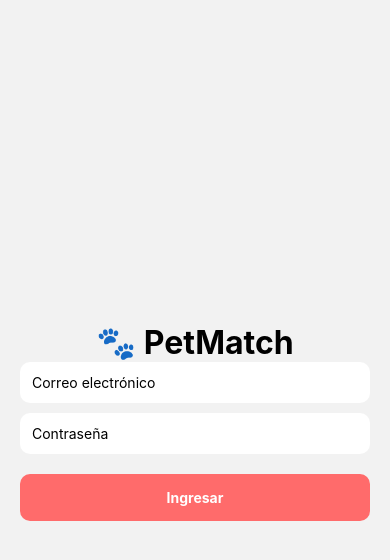
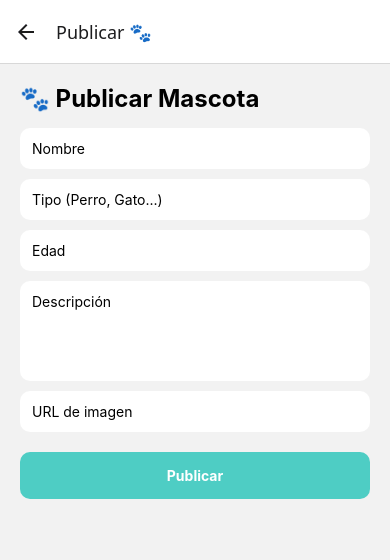
Before and after one commit to OmarGuillen-Prog/PetMatch, a React Native app: screen /Publish in a window 390 px wide. Before the commit this address had no page. Shown: the top 560 px of the page. Built offline with nearby package versions, Linux system fonts and the light colour scheme.

Commit message:
Botón para navegar a PublishScreen desde Home

```diff
--- a/src/navigation/AppNavigator.tsx
+++ b/src/navigation/AppNavigator.tsx
@@ -5,6 +5,7 @@ import LoginScreen from '../screens/LoginScreen';
 import RegisterScreen from '../screens/RegisterScreen';
 import HomeScreen from '../screens/HomeScreen';
 import DetailScreen from '../screens/DetailScreen';
+import PublishScreen from '../screens/PublishScreen';
 
 const Stack = createNativeStackNavigator();
 
@@ -37,6 +38,12 @@ export default function AppNavigator() {
           options={{ title: 'Detalle 🐶' }}
         />
 
+        <Stack.Screen
+          name="Publish"
+          component={PublishScreen}
+          options={{ title: 'Publicar 🐾' }}
+        />
+
       </Stack.Navigator>
     </NavigationContainer>
   );
--- a/src/screens/DetailScreen.tsx
+++ b/src/screens/DetailScreen.tsx
@@ -1,22 +1,27 @@
-import { View, Text, Image } from 'react-native';
+import { View, Text, Image, TouchableOpacity } from 'react-native';
+import { detailStyles as styles } from '../styles/detailStyles';
 
 export default function DetailScreen({ route }: any) {
   const { mascota } = route.params;
 
   return (
-    <View style={{ flex: 1, padding: 20 }}>
+    <View style={styles.container}>
+
       <Image
         source={{ uri: mascota.imagen }}
-        style={{ width: '100%', height: 250, borderRadius: 10 }}
+        style={styles.image}
       />
 
-      <Text style={{ fontSize: 24, fontWeight: 'bold', marginTop: 10 }}>
-        {mascota.nombre}
+      <Text style={styles.name}>{mascota.nombre}</Text>
+
+      <Text style={styles.status}>
+        Estado: {mascota.estado}
       </Text>
 
-      <Text style={{ color: '#666', marginTop: 5 }}>
-        Estado: {mascota.estado}
-      </Text>
+      <TouchableOpacity style={styles.button}>
+        <Text style={styles.buttonText}>Solicitar adopción</Text>
+      </TouchableOpacity>
+
     </View>
   );
 }
--- a/src/screens/HomeScreen.tsx
+++ b/src/screens/HomeScreen.tsx
@@ -1,6 +1,7 @@
 import { View, Text, FlatList } from 'react-native';
 import PetCard from '../components/PetCard';
 import { homeStyles as styles } from '../styles/homeStyles';
+import { TouchableOpacity } from 'react-native';
 
 const pets = [
   {
@@ -22,6 +23,10 @@ export default function HomeScreen({ navigation }: any) {
     <View style={styles.container}>
       <Text style={styles.title}>🐾 Mascotas disponibles</Text>
 
+    <TouchableOpacity onPress={() => navigation.navigate('Publish')}>
+      <Text>+ Publicar mascota</Text>
+    </TouchableOpacity>
+
       <FlatList
         data={pets}
         keyExtractor={(item) => item.id}
@@ -32,8 +37,10 @@ export default function HomeScreen({ navigation }: any) {
             imagen={item.imagen}
             onPress={() =>
               navigation.navigate('Detail', { mascota: item })
+
             }
           />
+
         )}
       />
     </View>
--- /dev/null
+++ b/src/screens/PublishScreen.tsx
@@ -0,0 +1,81 @@
+import { View, Text, TextInput, TouchableOpacity, Alert } from 'react-native';
+import { useState } from 'react';
+import { publishStyles as styles } from '../styles/publishStyles';
+
+export default function PublishScreen({ navigation }: any) {
+
+  const [nombre, setNombre] = useState('');
+  const [tipo, setTipo] = useState('');
+  const [edad, setEdad] = useState('');
+  const [descripcion, setDescripcion] = useState('');
+  const [imagen, setImagen] = useState('');
+
+  const handlePublish = () => {
+    if (!nombre || !tipo || !edad) {
+      Alert.alert('Error', 'Completa los campos obligatorios');
+      return;
+    }
+
+    const nuevaMascota = {
+      nombre,
+      tipo,
+      edad,
+      descripcion,
+      imagen,
+    };
+
+    console.log('Mascota publicada:', nuevaMascota);
+
+    Alert.alert('Éxito', 'Mascota publicada correctamente');
+
+    navigation.navigate('Home');
+  };
+
+  return (
+    <View style={styles.container}>
+
+      <Text style={styles.title}>🐾 Publicar Mascota</Text>
+
+      <TextInput
+        placeholder="Nombre"
+        style={styles.input}
+        value={nombre}
+        onChangeText={setNombre}
+      />
+
+      <TextInput
+        placeholder="Tipo (Perro, Gato...)"
+        style={styles.input}
+        value={tipo}
+        onChangeText={setTipo}
+      />
+
+      <TextInput
+        placeholder="Edad"
+        style={styles.input}
+        value={edad}
+        onChangeText={setEdad}
+      />
+
+      <TextInput
+        placeholder="Descripción"
+        style={styles.textarea}
+        multiline
+        value={descripcion}
+        onChangeText={setDescripcion}
+      />
+
+      <TextInput
+        placeholder="URL de imagen"
+        style={styles.input}
+        value={imagen}
+        onChangeText={setImagen}
+      />
+
+      <TouchableOpacity style={styles.button} onPress={handlePublish}>
+        <Text style={styles.buttonText}>Publicar</Text>
+      </TouchableOpacity>
+
+    </View>
+  );
+}
--- /dev/null
+++ b/src/styles/detailStyles.ts
@@ -0,0 +1,35 @@
+import { StyleSheet } from 'react-native';
+
+export const detailStyles = StyleSheet.create({
+  container: {
+    flex: 1,
+    padding: 20,
+    backgroundColor: '#f2f2f2',
+  },
+  image: {
+    width: '100%',
+    height: 250,
+    borderRadius: 15,
+  },
+  name: {
+    fontSize: 26,
+    fontWeight: 'bold',
+    marginTop: 15,
+  },
+  status: {
+    fontSize: 16,
+    color: '#666',
+    marginTop: 5,
+  },
+  button: {
+    marginTop: 20,
+    backgroundColor: '#ff6b6b',
+    padding: 15,
+    borderRadius: 10,
+  },
+  buttonText: {
+    textAlign: 'center',
+    color: '#fff',
+    fontWeight: 'bold',
+  },
+});
--- /dev/null
+++ b/src/styles/publishStyles.ts
@@ -0,0 +1,39 @@
+import { StyleSheet } from 'react-native';
+
+export const publishStyles = StyleSheet.create({
+  container: {
+    flex: 1,
+    padding: 20,
+    backgroundColor: '#f2f2f2',
+  },
+  title: {
+    fontSize: 24,
+    fontWeight: 'bold',
+    marginBottom: 15,
+  },
+  input: {
+    backgroundColor: '#fff',
+    padding: 12,
+    borderRadius: 10,
+    marginBottom: 10,
+  },
+  textarea: {
+    backgroundColor: '#fff',
+    padding: 12,
+    borderRadius: 10,
+    marginBottom: 10,
+    height: 100,
+    textAlignVertical: 'top',
+  },
+  button: {
+    backgroundColor: '#4ecdc4',
+    padding: 15,
+    borderRadius: 10,
+    marginTop: 10,
+  },
+  buttonText: {
+    textAlign: 'center',
+    color: '#fff',
+    fontWeight: 'bold',
+  },
+});
```
